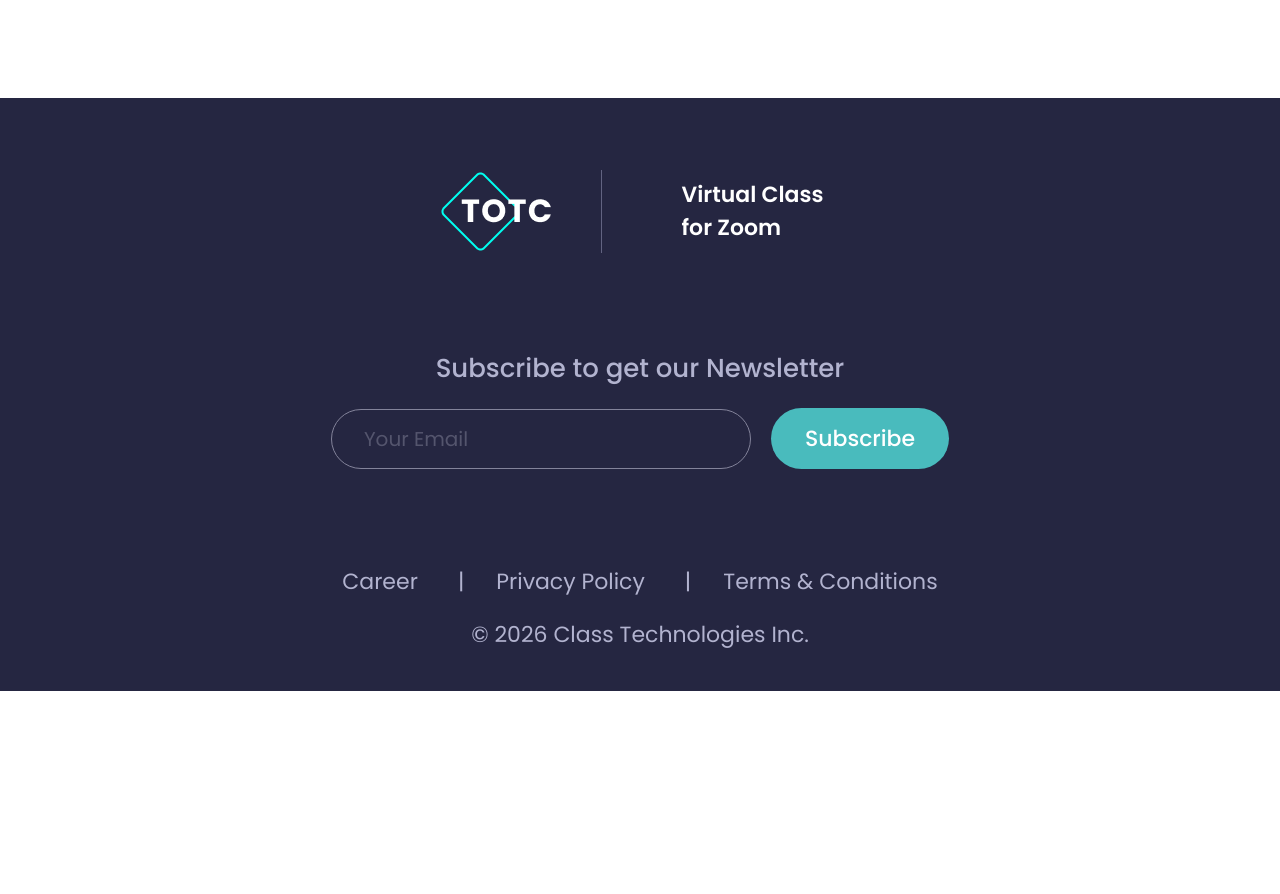
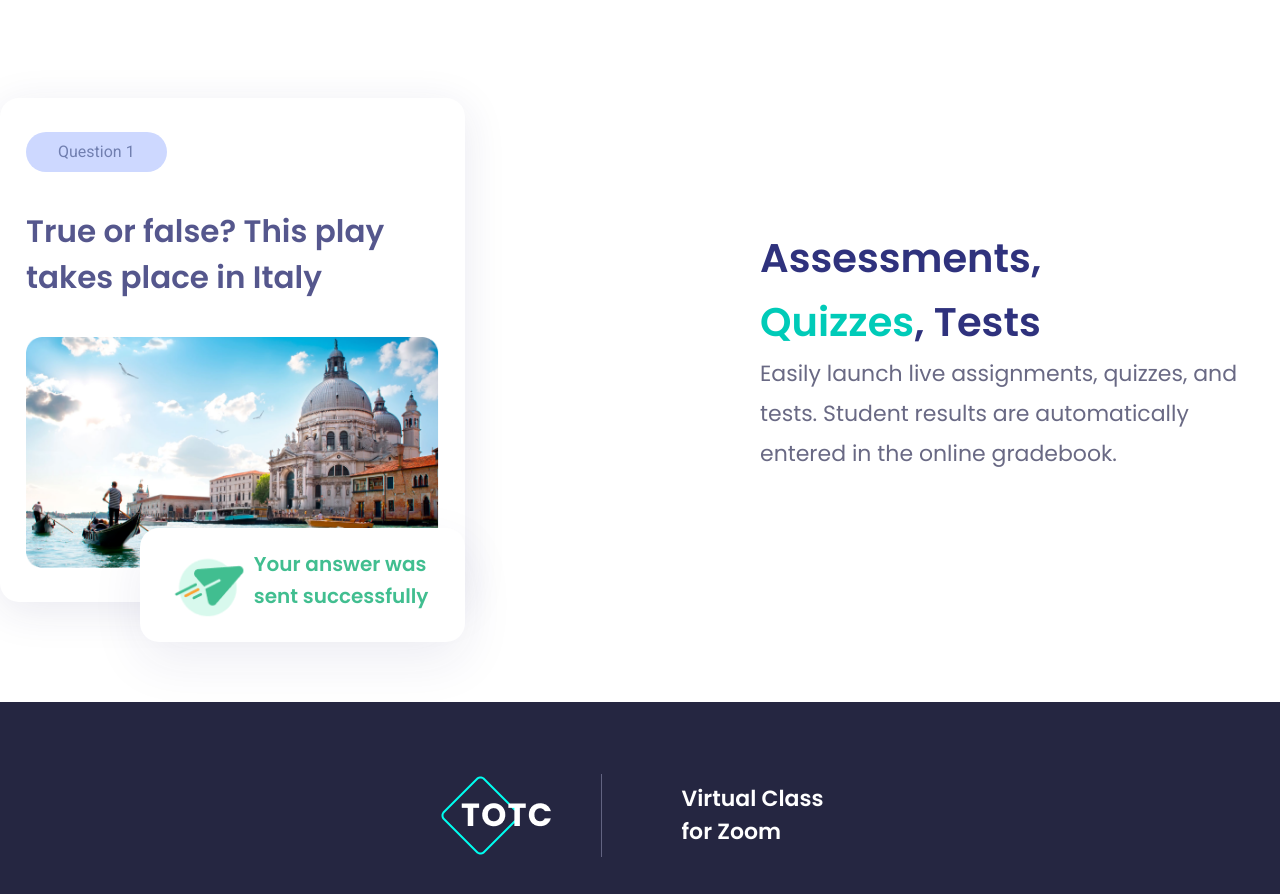
Before and after one commit to abdunnoorfaheem/totc, a React (Vite) app: page / in a window 1280 px wide. Shown: the part 5482-6376 px from the top of the page. Before the commit the page ends 6173 px from the top, so only its background shows below. Built offline with nearby package versions, Linux system fonts and the light colour scheme; no server answers.

Commit message:
feature section third part added

```diff
--- a/src/App.css
+++ b/src/App.css
@@ -7,4 +7,7 @@
   --font-roboto: "Roboto", sans-serif;
 
   --shadow-box: 0 10px 60px 0 rgba(38,45,118, 0.08);
+   --shadow-card : 0 9px 43px 0 rgba(40, 43, 111, 0.10);
+   --shadow-cardTwo : 0 19px 52px 0 rgba(40, 43, 111, 0.08);
+
 }
--- a/src/components/layouts/Features.jsx
+++ b/src/components/layouts/Features.jsx
@@ -8,7 +8,8 @@ import Square from "../../assets/square.png";
 import BoxSqare from "../../assets/boxSqare.png";
 import User from "../../assets/usericon.png";
 import ToolImg from "../../assets/toolsPartImage.png";
-
+import view from "../../assets/view.png";
+import Send from "../../assets/send.png";
 const Features = () => {
   return (
     <>
@@ -66,7 +67,10 @@ const Features = () => {
         <Container>
           <div className="flex justify-between items-center">
             <div className="">
-              <Heading className="text-[40px] font-semibold font-poppins text-[#2F327D] w-98.25 mb-5"><span className="text-[#00CBB8]">Tools</span> For Teachers And Learners</Heading>
+              <Heading className="text-[40px] font-semibold font-poppins text-[#2F327D] w-98.25 mb-5">
+                <span className="text-[#00CBB8]">Tools</span> For Teachers And
+                Learners
+              </Heading>
               <Paragraph className="text-[#696984] text-[22px] font-normal font-poppins w-142">
                 Class has a dynamic set of teaching tools built to be deployed
                 and used during class. Teachers can handout assignments in
@@ -79,6 +83,56 @@ const Features = () => {
           </div>
         </Container>
       </section>
+      <section className="pb-25">
+        <Container>
+          <div className="flex justify-between items-center">
+            <div className="W-[48%]">
+              <div className="">
+                <div className="shadow-card rounded-[19px] py-8.5 px-6.5  w-[465px] relative">
+                  <div className="bg-[#CDD8FF] text-[#717FB0] inline-block py-2 px-8 rounded-[72px]">
+                    Question 1
+                  </div>
+                  <Heading
+                    className="text-[31px] font-poppins font-semibold text-[#55578D] my-9 w-[359px]"
+                    Tag="H4"
+                  >
+                    True or false? This play takes place in Italy
+                  </Heading>
+                  <div className="">
+                    <Image
+                      className={"relative w-[660px]  "}
+                      imgSrc={view}
+                    />
+                  </div>
+                  <div className="shadow-cardTwo py-5 px-7 rounded-[19px] absolute  left-35 -bottom-10 bg-white">
+                    <div className="flex gap-x-7]">
+                      <div className="">
+                        <Image imgSrc={Send} />
+                      </div>
+                      <Heading
+                        Tag="h5"
+                        className="text-[#41BE90] font-poppins font-semibold text-[20px] leading-[160%]  w-[190px]"
+                      >
+                        Your answer was sent successfully
+                      </Heading>
+                    </div>
+                  </div>
+                </div>
+              </div>
+            </div>
+            <div className="W-[48%]">
+              <Heading className="text-[40px] font-semibold font-poppins leading-[160%] text-[#2F327D] w-86.75">
+                Assessments, <span className="text-[#00CBB8]">Quizzes</span>,
+                Tests
+              </Heading>
+              <Paragraph className="text-[22px] font-normal font-poppins leading-[180%] w-[520px]">
+                Easily launch live assignments, quizzes, and tests. Student
+                results are automatically entered in the online gradebook.
+              </Paragraph>
+            </div>
+          </div>
+        </Container>
+      </section>
     </>
   );
 };
--- a/src/components/pages/Home.jsx
+++ b/src/components/pages/Home.jsx
@@ -32,7 +32,7 @@ console.log(productData)
         <div className="flex flex-wrap py-10 gap-x-5 gap-y-10">
             {
         productData.map((item)=>(
-          <div className="w-[24%] ">
+          <div className="w-[24%] text-[rgb(40,43,111)]">
 
               <ArrivalCourse ImageSrc={item.thumbnail} headingText={item.title} paragraphText={item.decription} />
 
```
Also changed, not shown: src/assets/send.png (added), src/assets/view.png (added).
